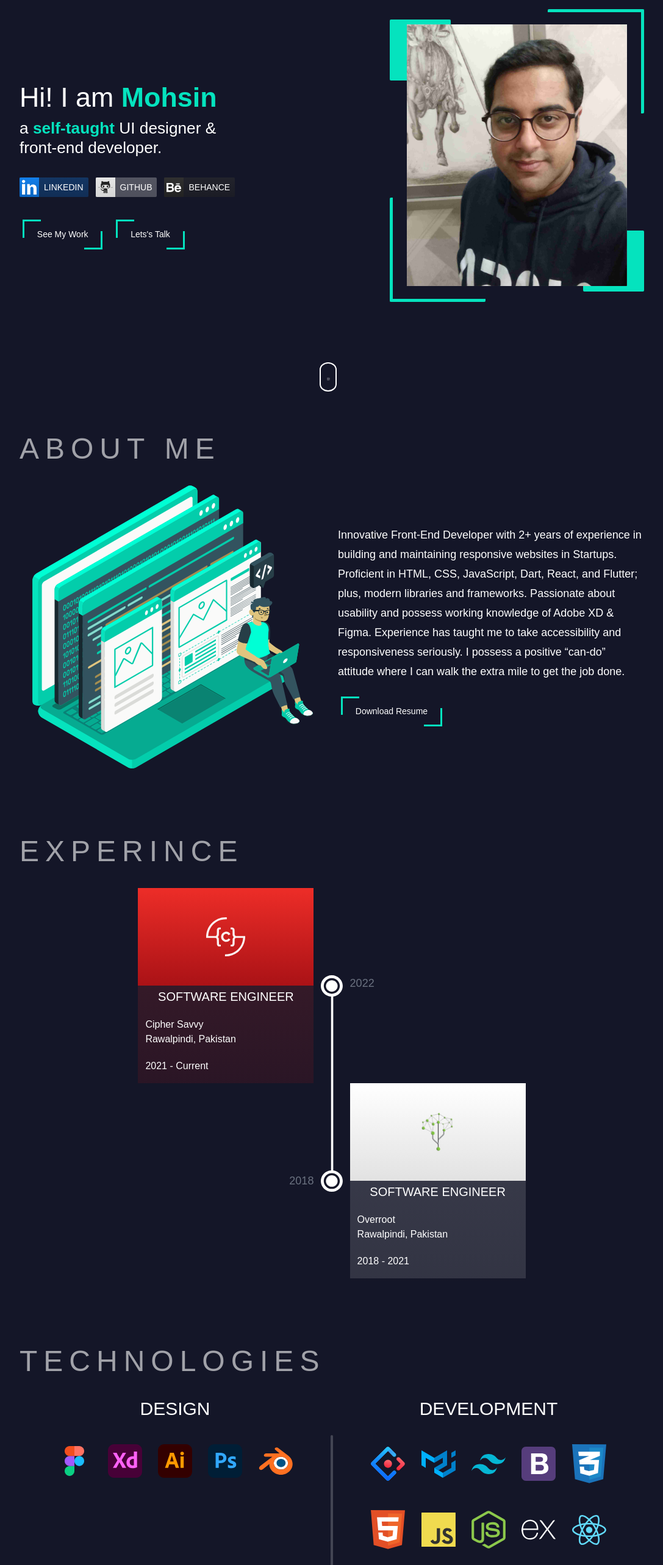
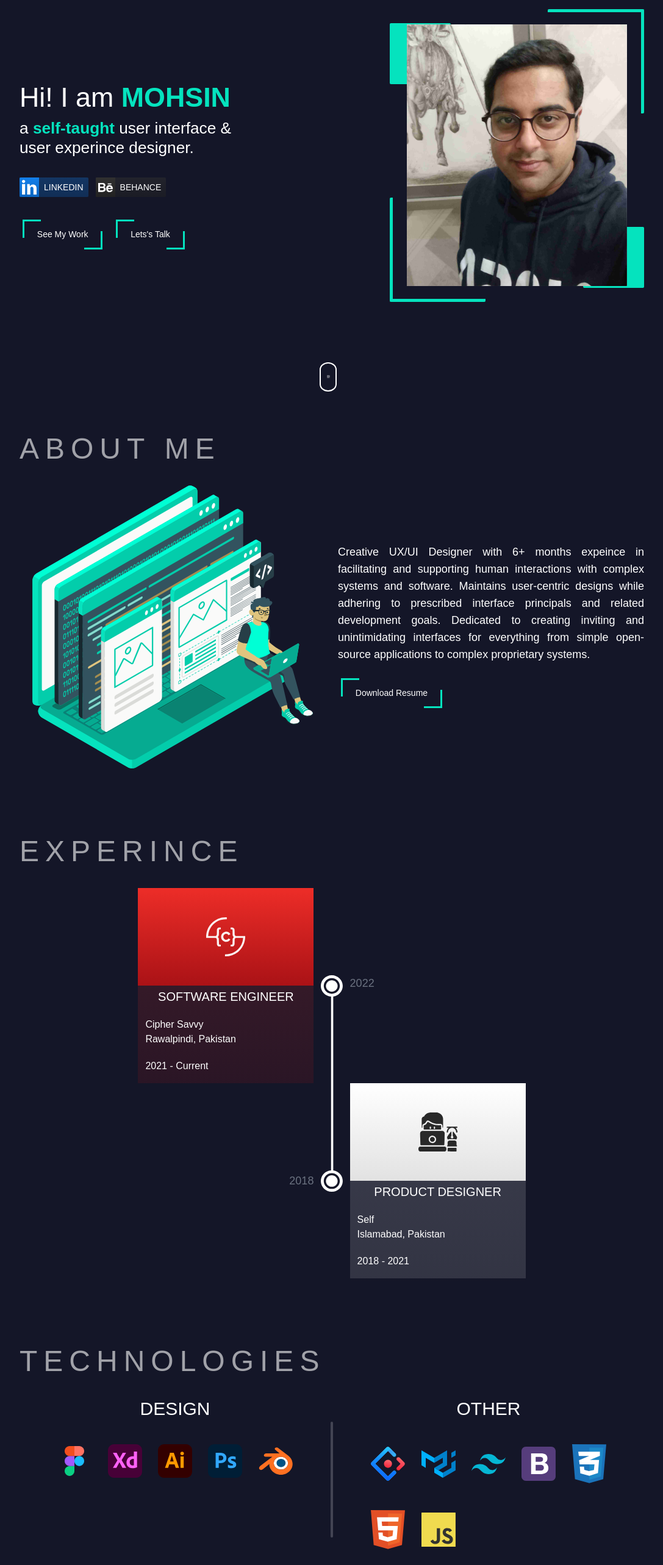
Before and after one commit to MMohsin737/portfolio-site, a React (Create React App) app: page / in a window 1280 px wide. Shown: the part 120-2686 px from the top of the page at 61% size, without its empty margins (96-1183 px from the left). Built offline with nearby package versions, Linux system fonts and the light colour scheme.

Commit message:
(14-02-2022)

```diff
--- a/src/components/sections/aboutMe/AboutMe.js
+++ b/src/components/sections/aboutMe/AboutMe.js
@@ -70,12 +70,18 @@ const AboutMe = ({ sectionID }) => {
           variants={animVariantContent}
           className={`lg:w-1/2 w-full flex flex-col justify-center items-start font-light lg:text-left text-center lg:ml-5 ml-0`}
         >
-          <p className={`text-lg leading-8 text-white`}>
+          {/* <p className={`text-lg leading-8 text-white`}>
             Innovative Front-End Developer with 2+ years of experience in building and maintaining responsive websites
             in Startups. Proficient in HTML, CSS, JavaScript, Dart, React, and Flutter; plus, modern libraries and
             frameworks. Passionate about usability and possess working knowledge of Adobe XD & Figma. Experience has
             taught me to take accessibility and responsiveness seriously. I possess a positive “can-do” attitude where I
             can walk the extra mile to get the job done.
+          </p> */}
+          <p className={`text-lg leading-7 text-justify text-white`}>
+            Creative UX/UI Designer with 6+ months expeince in facilitating and supporting human interactions with complex
+            systems and software. Maintains user-centric designs while adhering to prescribed interface principals and related
+            development goals. Dedicated to creating inviting and unintimidating interfaces for everything from simple
+            open-source applications to complex proprietary systems.
           </p>
 
           <motion.div
--- a/src/components/sections/experince/Experince.js
+++ b/src/components/sections/experince/Experince.js
@@ -12,7 +12,7 @@ import TimelineDivider from "../../ui/timeline-divider/TimelineDivider";
 
 // Image
 import cipherSavvyLogo from "../../../assets/images/cipher-savvy-logo.svg";
-import overrootLogo from "../../../assets/images/overroot-logo.png";
+import selfLogo from "../../../assets/images/designer.svg";
 
 // Styling
 import classes from "./Experince.module.css";
@@ -135,10 +135,10 @@ const Experince = ({ sectionID }) => {
             }}
           >
             <CompanyExpCard
-              imgSrc={overrootLogo}
-              jobTitle="Software Engineer"
-              companyTitle="Overroot"
-              location="Rawalpindi, Pakistan"
+              imgSrc={selfLogo}
+              jobTitle="Product Designer"
+              companyTitle="Self"
+              location="Islamabad, Pakistan"
               dateJoiningEnding="2018 - 2021"
               backgroundColor="white"
               spacingStyle={``}
--- a/src/components/sections/hero/Hero.js
+++ b/src/components/sections/hero/Hero.js
@@ -70,7 +70,7 @@ const Hero = ({ sectionID, children }) => {
                 />
               </motion.div>
 
-              <motion.div
+              {/* <motion.div
                 key="extSocioIconLink2"
                 initial="hidden"
                 animate={controls}
@@ -91,14 +91,14 @@ const Hero = ({ sectionID, children }) => {
                   type="GitHub"
                   linkToProfile={"https://github.com/MMohsin737"}
                 />
-              </motion.div>
+              </motion.div> */}
 
               <motion.div
                 key="extSocioIconLink3"
                 initial="hidden"
                 animate={controls}
                 transition={{
-                  delay: 2.2,
+                  delay: 1.8,
                   type: "spring",
                   duration: 2,
                   mass: 2,
@@ -126,7 +126,7 @@ const Hero = ({ sectionID, children }) => {
               initial="hidden"
               animate={controls}
               transition={{
-                delay: 2.5,
+                delay: 1.8,
                 type: "tween",
                 duration: 1,
                 ease: ["easeInOut"],
@@ -148,7 +148,7 @@ const Hero = ({ sectionID, children }) => {
               initial="hidden"
               animate={controls}
               transition={{
-                delay: 2.8,
+                delay: 2.1,
                 type: "tween",
                 duration: 1,
                 ease: ["easeInOut"],
--- a/src/components/sections/letsTalk/LetsTalk.js
+++ b/src/components/sections/letsTalk/LetsTalk.js
@@ -106,7 +106,7 @@ const LetsTalk = ({ sectionID }) => {
             />
           </motion.div>
 
-          <motion.div
+          {/* <motion.div
             initial="hidden"
             transition={{
               delay: 0.8,
@@ -126,7 +126,7 @@ const LetsTalk = ({ sectionID }) => {
               type="GitHub"
               linkToProfile={"https://github.com/MMohsin737"}
             />
-          </motion.div>
+          </motion.div> */}
 
           <motion.div
             initial="hidden"
--- a/src/components/sections/portfolio/Portfolio.js
+++ b/src/components/sections/portfolio/Portfolio.js
@@ -141,7 +141,7 @@ const Portfolio = ({ sectionID }) => {
           initial="hidden"
           animate={controls}
           transition={{
-            delay: 2,
+            delay: 3,
             type: "tween",
             duration: 1,
             ease: ["easeInOut"],
@@ -152,7 +152,7 @@ const Portfolio = ({ sectionID }) => {
           }}
         >
           <CtaBtnV1
-            title="More Designs"
+            title="More Projetcs"
             customStyle={`mr-9`}
             onPressed={() =>
               window
@@ -162,7 +162,7 @@ const Portfolio = ({ sectionID }) => {
           />
         </motion.div>
 
-        <motion.div
+        {/* <motion.div
           key="CTA_BTN_PORTFOLIO_2"
           initial="hidden"
           animate={controls}
@@ -184,7 +184,7 @@ const Portfolio = ({ sectionID }) => {
               window.open("https://github.com/MMohsin737", "_blank").focus()
             }
           />
-        </motion.div>
+        </motion.div> */}
       </div>
     </div>
   );
--- a/src/components/sections/toolsTechnologies/ToolsTechnologies.js
+++ b/src/components/sections/toolsTechnologies/ToolsTechnologies.js
@@ -44,11 +44,11 @@ const ToolsTechnologies = ({ sectionID }) => {
     css3,
     html5,
     jsIcon,
-    nodeIcon,
-    expressIcon,
-    reactJSicon,
-    flutter,
-    dart,
+    // nodeIcon,
+    // expressIcon,
+    // reactJSicon,
+    // flutter,
+    // dart,
   ];
 
   useEffect(() => {
@@ -135,7 +135,7 @@ const ToolsTechnologies = ({ sectionID }) => {
         </div>
 
         <SectionDivider
-          dividerHeight={`my-auto ${classes["height-260px"]}`}
+          dividerHeight={`my-auto ${classes["height-190px"]}`}
           customStyle={`lg:block hidden`}
         />
 
@@ -144,7 +144,7 @@ const ToolsTechnologies = ({ sectionID }) => {
           <h6
             className={`uppercase text-white md:text-3xl text-2xl text-center md:font-light font-normal`}
           >
-            Development
+            Other
           </h6>
 
           <div
--- a/src/components/sections/toolsTechnologies/ToolsTechnologies.module.css
+++ b/src/components/sections/toolsTechnologies/ToolsTechnologies.module.css
@@ -1,3 +1,7 @@
 .height-260px{
     height: 260px;
 }
+
+.height-190px{
+    height: 190px;
+}
--- a/src/components/ui/hero-text-content/HeroTextContent.js
+++ b/src/components/ui/hero-text-content/HeroTextContent.js
@@ -35,7 +35,7 @@ const HeroTextConent = () => {
         className={`${classes.mainTitle} text-white font-light lg:text-left text-center`}
       >
         Hi! I am{" "}
-        <span className={`font-bold ${classes["text-Primary-Color"]}`}>
+        <span className={`font-bold uppercase ${classes["text-Primary-Color"]}`}>
           Mohsin
         </span>
       </motion.h1>
@@ -55,7 +55,7 @@ const HeroTextConent = () => {
         <span className={`font-bold ${classes["text-Primary-Color"]}`}>
           self-taught
         </span>{" "}
-        UI designer &
+        user interface &
         <motion.span
           initial="hidden"
           animate={controls}
@@ -68,7 +68,7 @@ const HeroTextConent = () => {
           variants={animVariants}
           className={`block w-full`}
         >
-          front-end developer.
+          user experince designer.
         </motion.span>
       </motion.h3>
     </div>
--- a/src/components/ui/hero-text-content/HeroTextContent.module.css
+++ b/src/components/ui/hero-text-content/HeroTextContent.module.css
@@ -9,6 +9,7 @@
   font-size: 4.4em;
   margin-bottom: 0px;
   line-height: 70px;
+  /* letter-spacing: 2.5px; */
 }
 
 .subTitle {
```
Also changed, not shown: src/assets/images/designer.svg (added).
